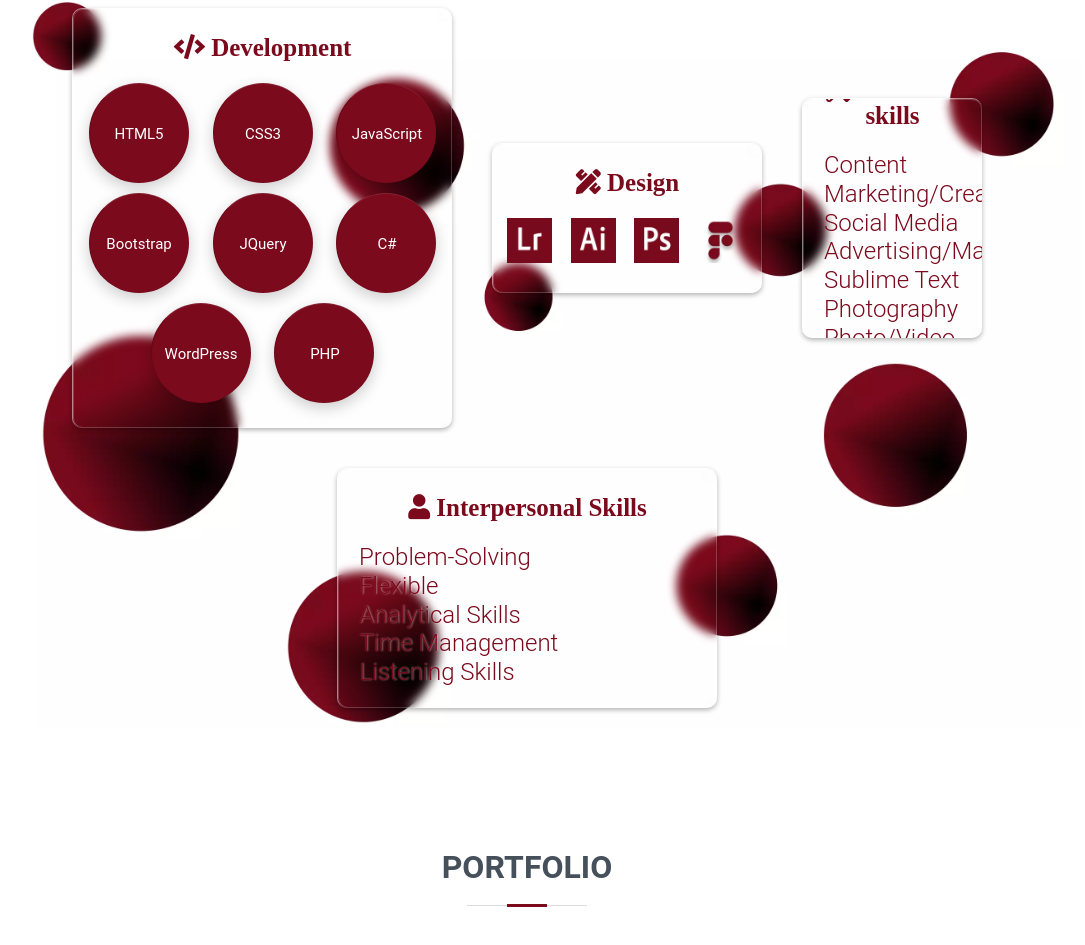
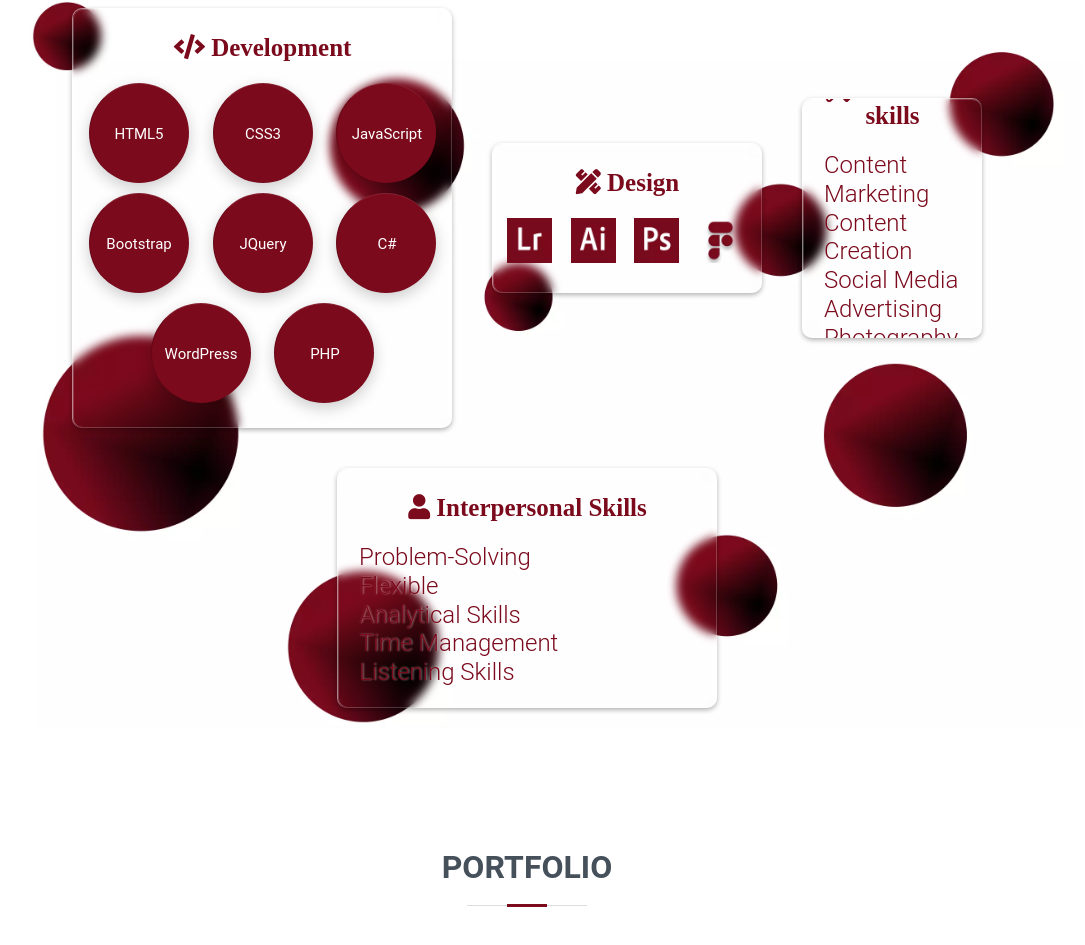
Before and after one commit to nedlsalah/Website, a plain HTML site: page index.html in a window 1280 px wide. Shown: the part 1648-2593 px from the top of the page, without its empty margins (113-1198 px from the left). Drawn offline with nearby package versions, Linux system fonts and the light colour scheme.

Commit message:
Update index.html

```diff
--- a/index.html
+++ b/index.html
@@ -143,9 +143,9 @@ Highly creative with experience in identifying target audiences and devising dig
                     <div class="imgBox">
                         <div class="content"> <br /> <i class="fa fa-tools"> Technical skills </i>
                             <div class="imgBox"> <br />
-                                <h4>Content Marketing/Creation</h4>
-                                <h4>Social Media Advertising/Management</h4>
-                                <h4>Sublime Text</h4>
+                                <h4>Content Marketing</h4>
+                                <h4>Content Creation</h4>
+                                <h4>Social Media Advertising</h4>
                                 <h4>Photography</h4>
                                 <h4>Photo/Video editing</h4>
                             </div>
```
